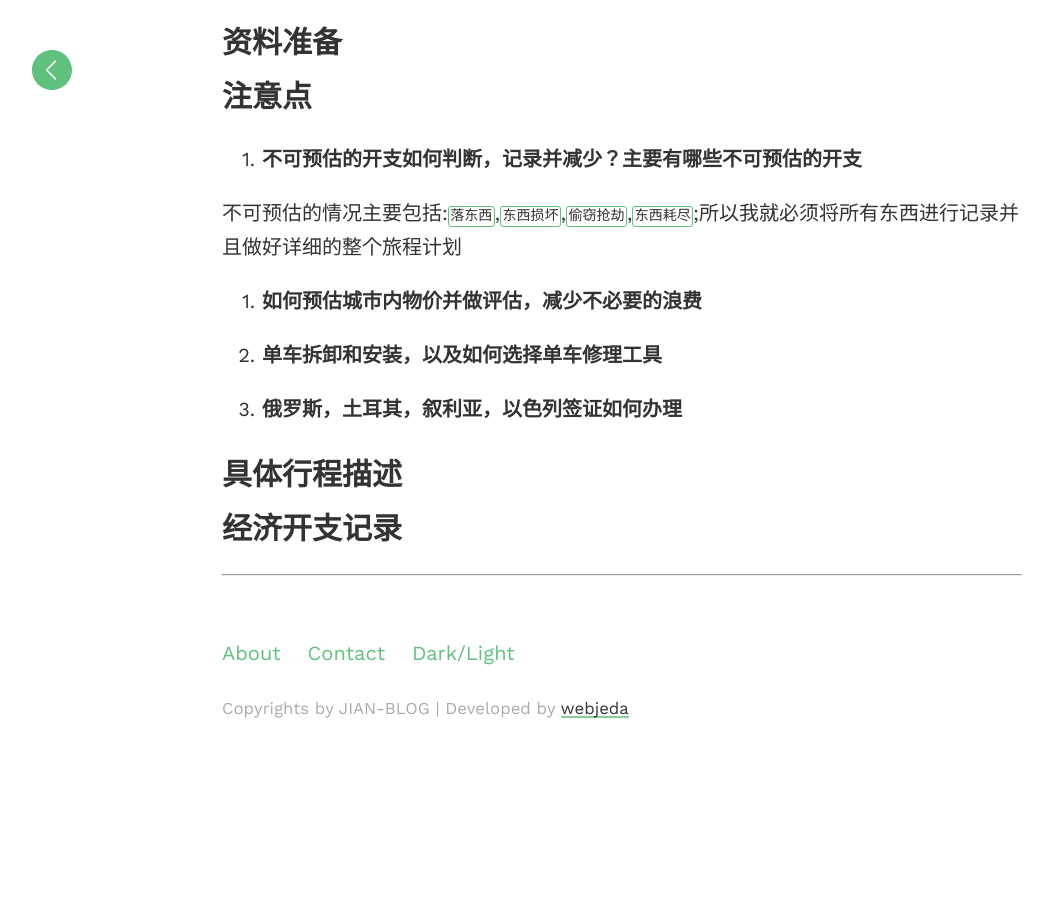
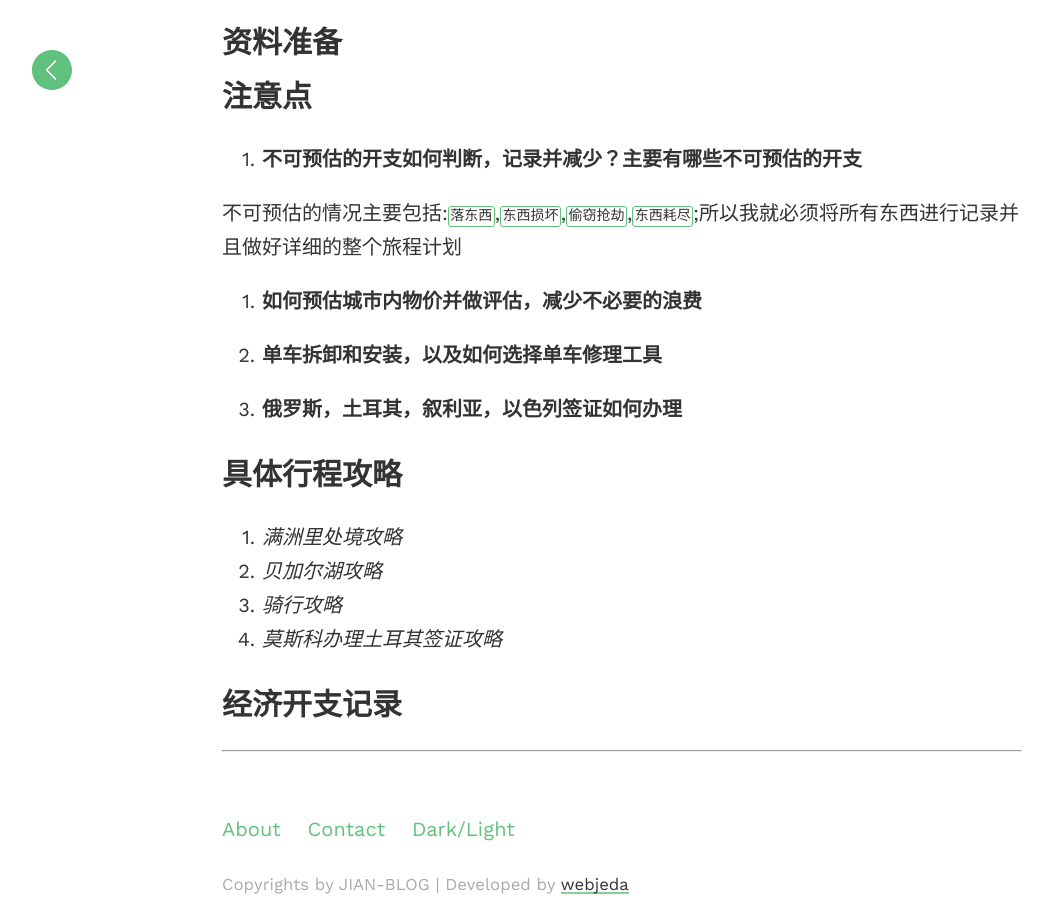
Before and after one commit to aFeiZzz/jianjustin.github.io, a Jekyll site: the page built from _posts/2018-02-25-2018行走计划.md, in a window 1280 px wide and 900 px high, scrolled down 5417 px. Shown: the whole window, without its empty margins (18-1071 px from the left). Built offline with Jekyll 4.4.1, drawn with Linux system fonts in a browser that asks for light colours; comment, search, counter and statistics services are not loaded; before the commit the page ends 6141 px from its top, so only the background shows below that.

Commit message:
cr:修改旅行计划

```diff
--- a/_posts/2018-02-25-2018行走计划.md
+++ b/_posts/2018-02-25-2018行走计划.md
@@ -146,5 +146,10 @@ title: 2018行走计划
 
 4. **俄罗斯，土耳其，叙利亚，以色列签证如何办理**
 
-## 具体行程描述
+## 具体行程攻略
+1. _满洲里处境攻略_
+2. _贝加尔湖攻略_
+3. _骑行攻略_
+4. _莫斯科办理土耳其签证攻略_
+
 ## 经济开支记录
```
